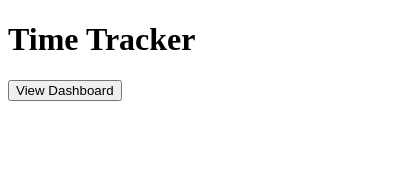
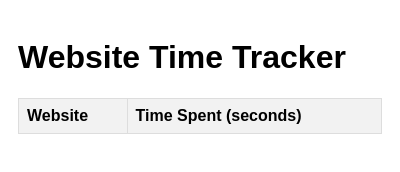
Before and after one commit to Deepali1209/CHROME-EXTENSION-FOR-TIME-TRACKING-AND-PRODUCTIVITY-ANALYTICS, a browser extension: page popup.html in a window 400 px wide. Drawn offline with Linux system fonts and the light colour scheme; no server answers.

Commit message:
Update popup.html

```diff
--- a/popup.html
+++ b/popup.html
@@ -1,13 +1,39 @@
 <!DOCTYPE html>
-<html lang="en">
+<html>
 <head>
   <title>Time Tracker</title>
-  <link rel="stylesheet" href="styles.css">
+  <style>
+    body {
+      font-family: Arial, sans-serif;
+      padding: 10px;
+    }
+    table {
+      width: 100%;
+      border-collapse: collapse;
+    }
+    th, td {
+      border: 1px solid #ddd;
+      padding: 8px;
+      text-align: left;
+    }
+    th {
+      background-color: #f2f2f2;
+    }
+  </style>
 </head>
 <body>
-  <h1>Time Tracker</h1>
-  <div id="data"></div>
-  <button id="view-dashboard">View Dashboard</button>
+  <h1>Website Time Tracker</h1>
+  <table>
+    <thead>
+      <tr>
+        <th>Website</th>
+        <th>Time Spent (seconds)</th>
+      </tr>
+    </thead>
+    <tbody id="time-data">
+      <!-- Data will be dynamically populated -->
+    </tbody>
+  </table>
   <script src="popup.js"></script>
 </body>
 </html>
```
